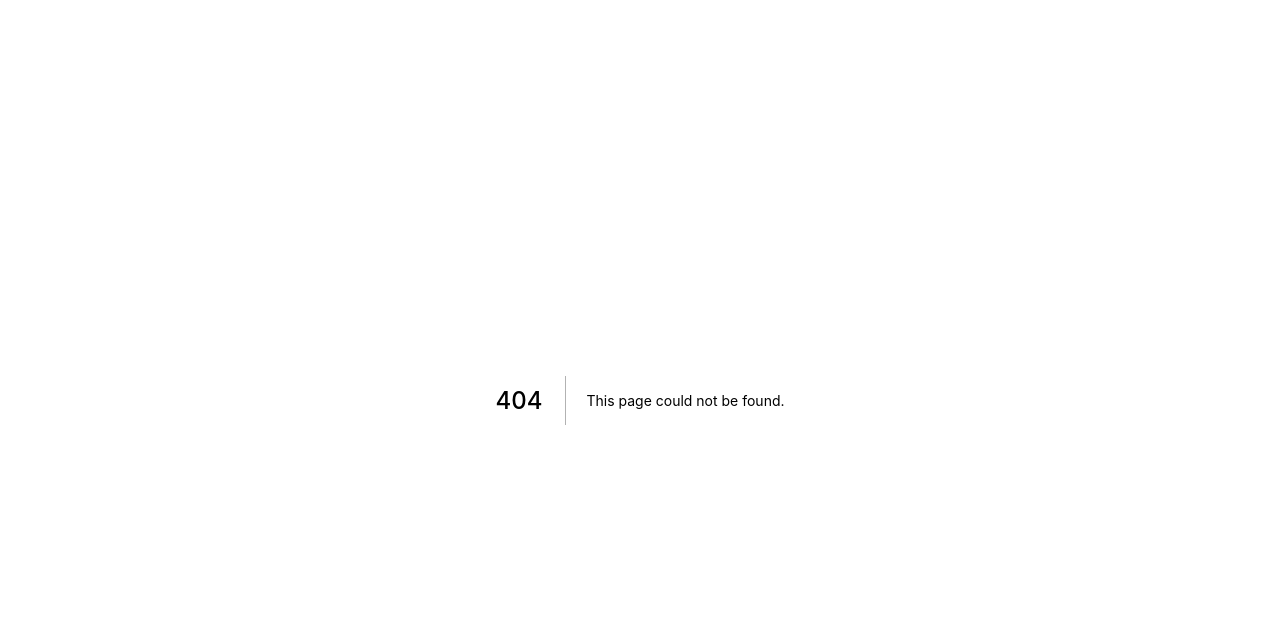
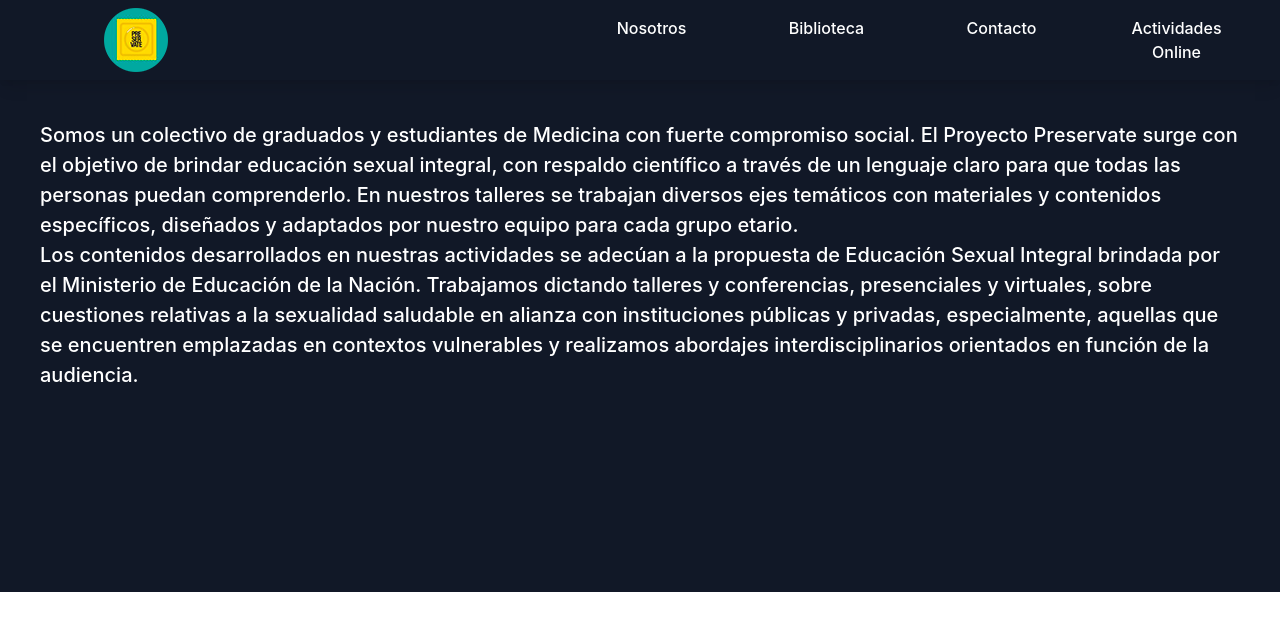
Before and after one commit to giancarlobrusca/preservate-website, a Next.js app: page /nosotros in a window 1280 px wide. Before the commit this address had no page. Shown: the top 630 px of the page. Built offline with nearby package versions, Linux system fonts and the light colour scheme.

Commit message:
nosotros page

```diff
--- a/src/components/Header/index.tsx
+++ b/src/components/Header/index.tsx
@@ -2,9 +2,9 @@ import Link from 'next/link';
 
 const navItems = [
   { title: 'Nosotros', link: '/nosotros' },
-  { title: 'Biblioteca', link: '/biblioteca' },
-  { title: 'Contacto', link: '/contacto' },
-  { title: 'Actividades Online', link: '/actividades' },
+  { title: 'Biblioteca', link: '/' },
+  { title: 'Contacto', link: '/' },
+  { title: 'Actividades Online', link: '/' },
 ];
 
 const Header = () => {
@@ -20,7 +20,7 @@ const Header = () => {
         </div>
         <div className="flex w-full" style={{ width: '700px' }}>
           {navItems.map((item) => (
-            <Link href="/" key={item.link}>
+            <Link href={item.link} key={item.link}>
               <a className="w-full px-4 py-2 text-center text-white font-medium transition duration-200 hover:text-yellow-400">
                 {item.title}
               </a>
--- /dev/null
+++ b/src/pages/nosotros/index.tsx
@@ -0,0 +1,40 @@
+import Head from 'next/head';
+import Header from '../../components/Header';
+
+export default function Nosotros() {
+  return (
+    <div className="flex flex-col items-center bg-gray-900">
+      <Head>
+        <title>PRESERVATE</title>
+        <link rel="icon" href="/favicon.ico" />
+      </Head>
+      <Header />
+      <main
+        className="p-10 text-xl text-white font-medium"
+        style={{ height: '40vw' }}
+      >
+        <p>
+          Somos un colectivo de graduados y estudiantes de Medicina con fuerte
+          compromiso social. El Proyecto Preservate surge con el objetivo de
+          brindar educación sexual integral, con respaldo científico a través de
+          un lenguaje claro para que todas las personas puedan comprenderlo. En
+          nuestros talleres se trabajan diversos ejes temáticos con materiales y
+          contenidos específicos, diseñados y adaptados por nuestro equipo para
+          cada grupo etario.
+        </p>
+
+        <p>
+          Los contenidos desarrollados en nuestras actividades se adecúan a la
+          propuesta de Educación Sexual Integral brindada por el Ministerio de
+          Educación de la Nación. Trabajamos dictando talleres y conferencias,
+          presenciales y virtuales, sobre cuestiones relativas a la sexualidad
+          saludable en alianza con instituciones públicas y privadas,
+          especialmente, aquellas que se encuentren emplazadas en contextos
+          vulnerables y realizamos abordajes interdisciplinarios orientados en
+          función de la audiencia.
+        </p>
+      </main>
+      <footer></footer>
+    </div>
+  );
+}
```
